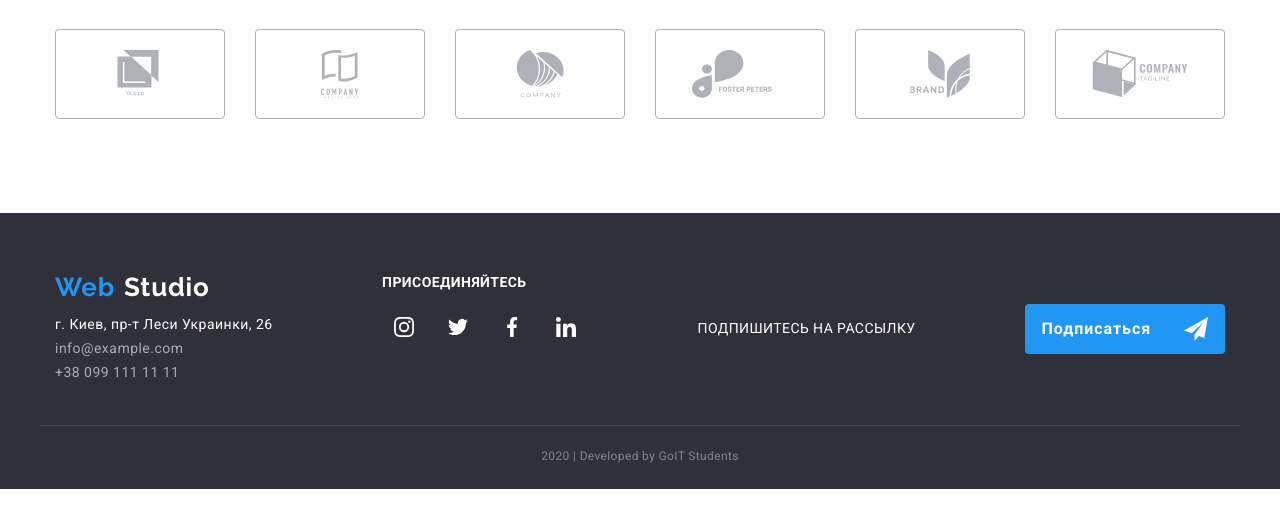
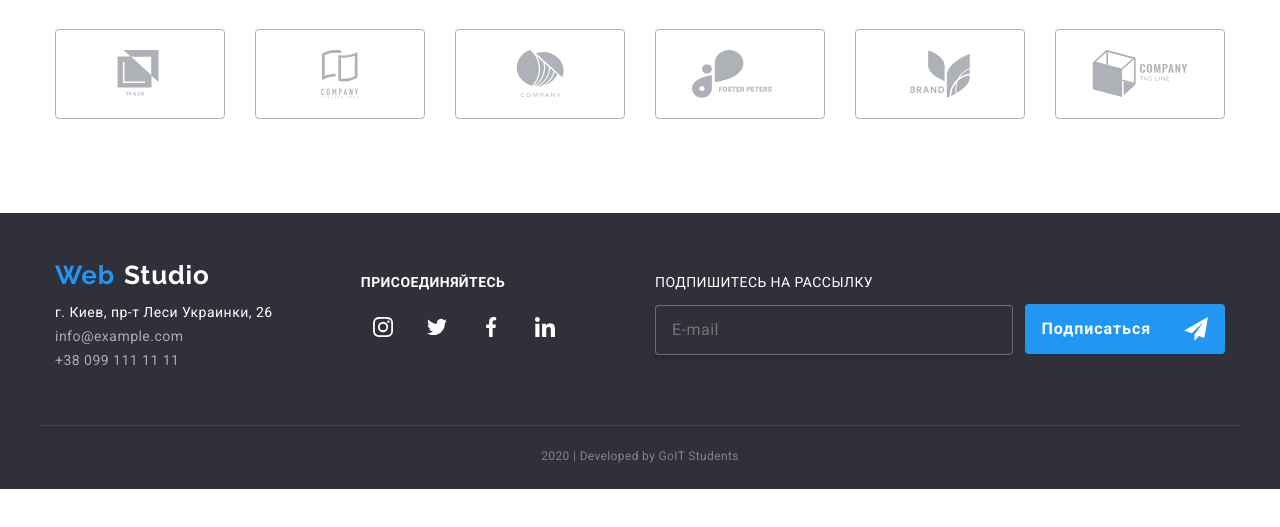
Before and after one commit to kapinusjuli/goit-markup-hw-06, a plain HTML site: page index.html in a window 1280 px wide. Shown: the part 2745-3272 px from the top of the page. Drawn offline with nearby package versions, Linux system fonts and the light colour scheme.

Commit message:
добавляет формы

```diff
--- a/css/styles.css
+++ b/css/styles.css
@@ -846,7 +846,7 @@ cursor: pointer;
     display: flex;
 
 
-    align-items: center;
+
     justify-content: space-between;
 
     width: 1200px;
@@ -927,8 +927,40 @@ text-transform: uppercase;
     width: 20px;
     height: 20px;
 }
+ .form-input-footer {
+    width: 358px;
+    height: 50px;
+    padding: 16px;
+   background-color: #2F303A;
 
+    border: 1px solid rgba(255, 255, 255, 0.3);
+    box-sizing: border-box;
+    box-shadow: 0px 4px 4px rgba(0, 0, 0, 0.15);
+    border-radius: 4px;
 
+    font-weight: 400;
+font-size: 16px;
+line-height: 1.25;
+align-items: center;
+letter-spacing: 0.03em;
+
+color: rgba(255, 255, 255, 0.6);
+
+ }
+
+ .footer-follow {
+     display: flex;
+ }
+.follow-next{
+    display: block;
+
+}
+
+.follow {
+    display: block;
+    margin-left: 12px;
+    margin-top: 43px;
+}
 
 .footer .button {
 
@@ -982,8 +1014,10 @@ text-transform: none;
   .modal{
 
     position: absolute;
-    top: 0;
-    left: 0;
+    top: 50%;
+      left: 50%;
+      transform: translate(-50%, -50%);
+
 
     width: 528px;
     padding: 40px;
@@ -1021,12 +1055,7 @@ text-transform: none;
     padding: 0;
 }
 
-  .modal {
 
-    font-size: 20px;
-    line-height: 1.15;
-    letter-spacing: 0.03em;
-  }
 
   .modal>b {
       display: block;
@@ -1109,7 +1138,7 @@ text-transform: none;
       letter-spacing: 0.01em;
       color: var(--title-text-color);
 
-      transition: 2500ms cubic-bezier(0.4, 0, 0.2, 1);
+      transition: 250ms cubic-bezier(0.4, 0, 0.2, 1);
   }
  .icon-input {
      position: absolute;
@@ -1146,9 +1175,9 @@ text-transform: none;
 }
 
 .policy {
-    display: flex;
+    display: block;
 }
-
+/*
 .check {
     display: inline-block;
 }
@@ -1159,7 +1188,7 @@ text-transform: none;
 
 .agreement {
     display: inline-block;
-}
+} */
 
 .submit {
     margin-right: auto;
--- a/index.html
+++ b/index.html
@@ -386,9 +386,18 @@
 
        </ul>
       </div>
+  <div class="footer-follow">
+      <div class="follow-next">
 
-      <div class="follow-next">
+
         <p>Подпишитесь на рассылку</p>
+
+        <label class="form-field-footer">
+          <input class="form-input-footer" type="email"
+          name="mail" placeholder="E-mail" />
+          <!-- Почта -->
+        </label>
+
 
       </div>
 
@@ -404,6 +413,7 @@
 
       </div>
 
+  </div>
 
     </div>
 
```
Also changed, not shown: portfolio.html (+12 -1 lines).
